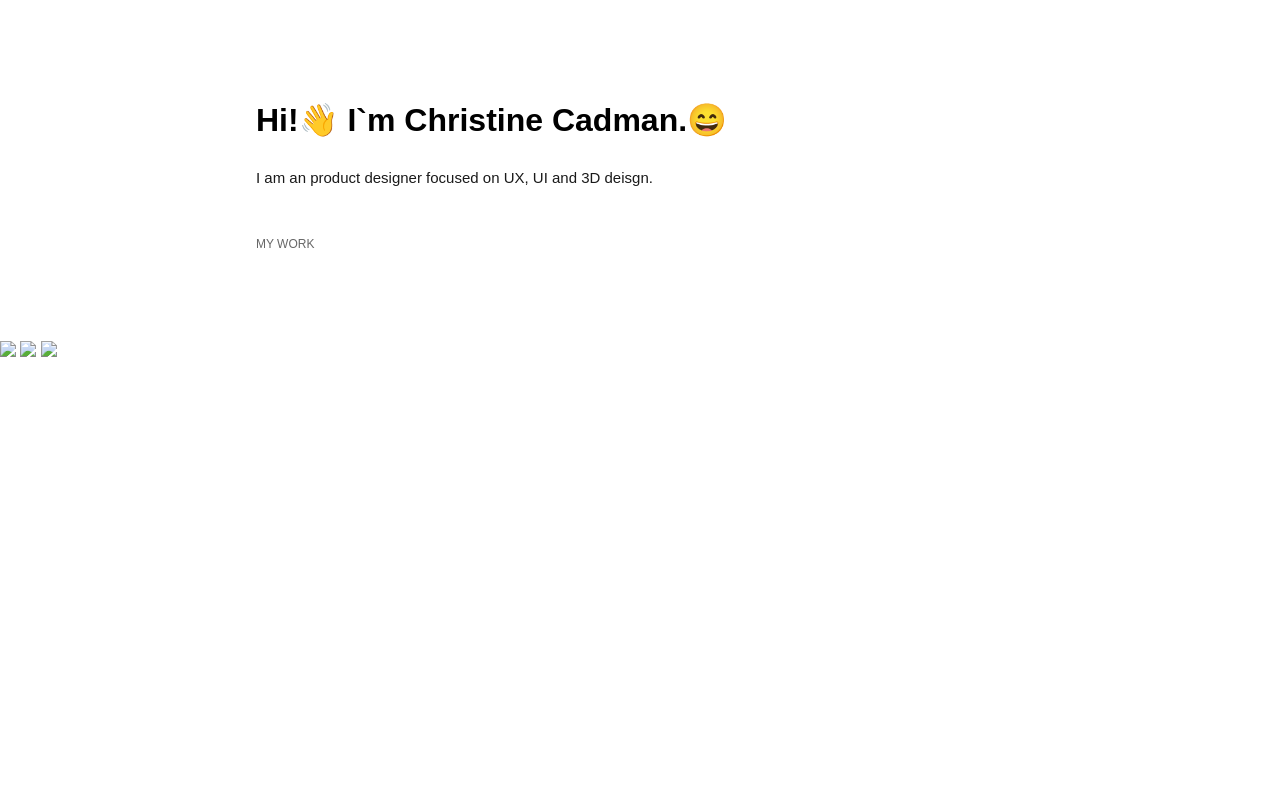
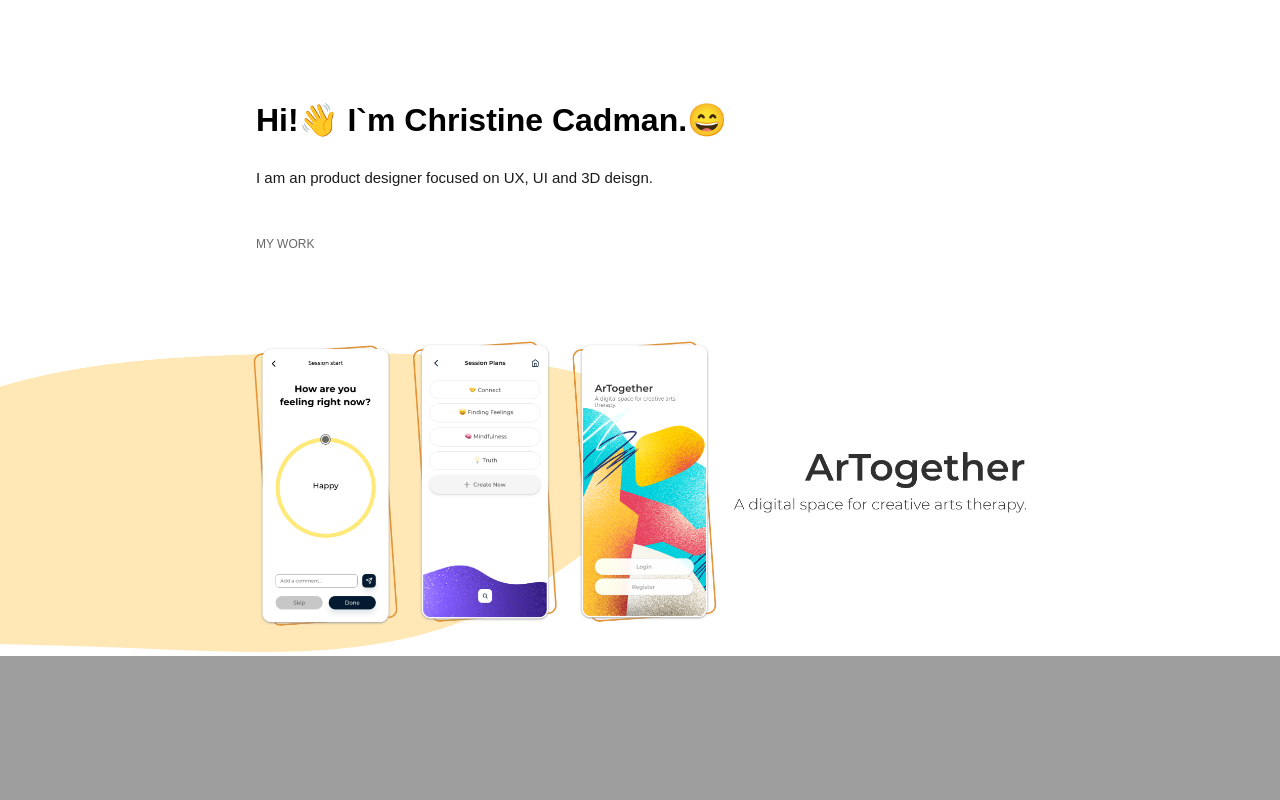
Before and after one commit to christine-cad/myportfolio, a plain HTML site: page index.html in a window 1280 px wide. Shown: the top 800 px of the page. Drawn offline with Linux system fonts and the light colour scheme; the site is published under a folder, as on GitHub Pages, so addresses that start at the root find nothing; a web font is replaced by a local one.

Commit message:
Update index.html

```diff
--- a/index.html
+++ b/index.html
@@ -26,9 +26,9 @@
     </header>
     <main>
       <section>
-        <a href="./artogether.html"><img class="zoom" src="/images/arttogetherbanner.png"></a>
-        <a href="./greenmap.html"><img class="zoom" src="/images/greenmap-banner.png"></a>
-        <a href="./redeye.html"><img class="zoom" src="/images/redeye-banner.png"></a>
+        <a href="./artogether.html"><img class="zoom" src="./images/arttogetherbanner.png"></a>
+        <a href="./greenmap.html"><img class="zoom" src="./images/greenmap-banner.png"></a>
+        <a href="./redeye.html"><img class="zoom" src="./images/redeye-banner.png"></a>
       </section>
     </main>
 </body>
```
